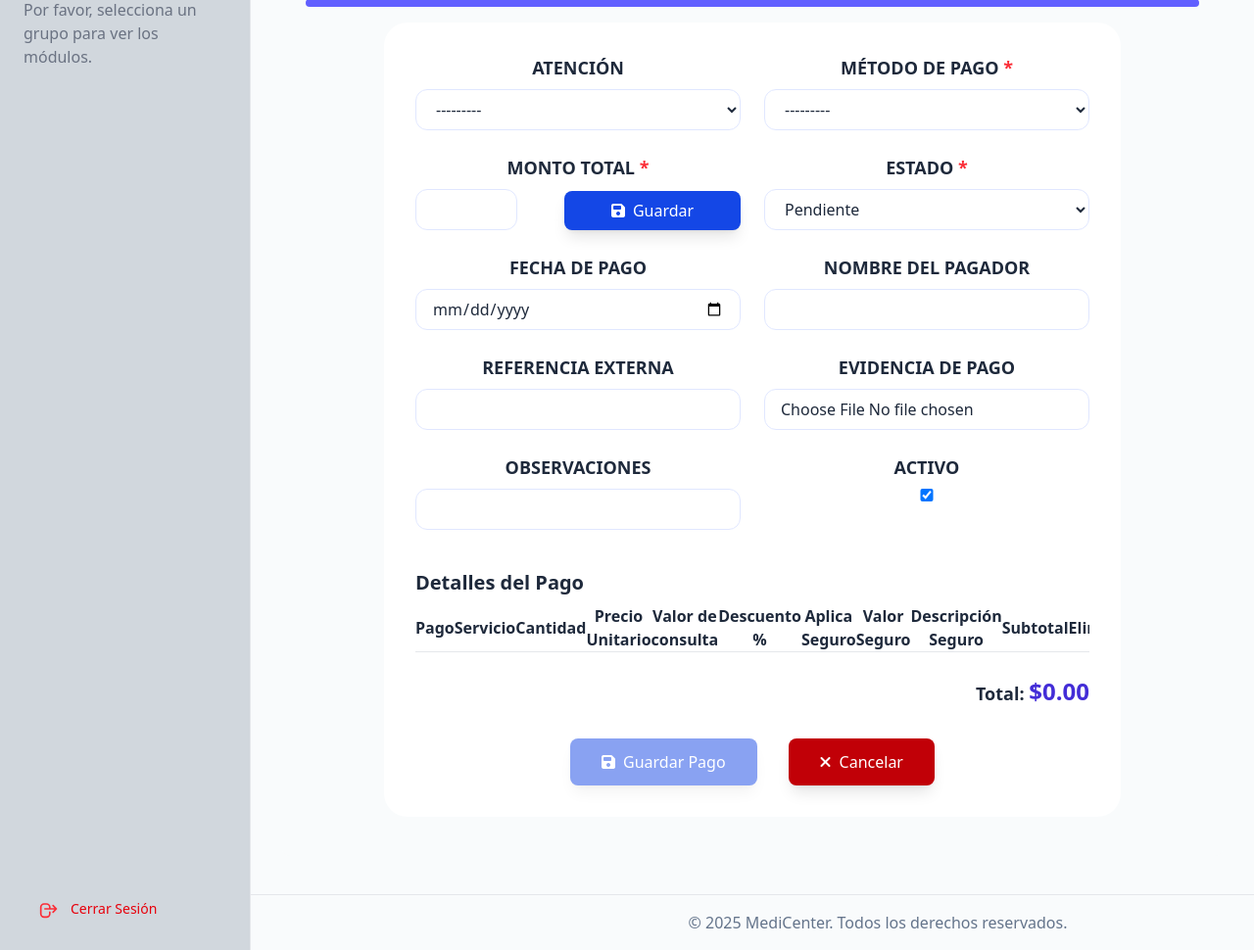
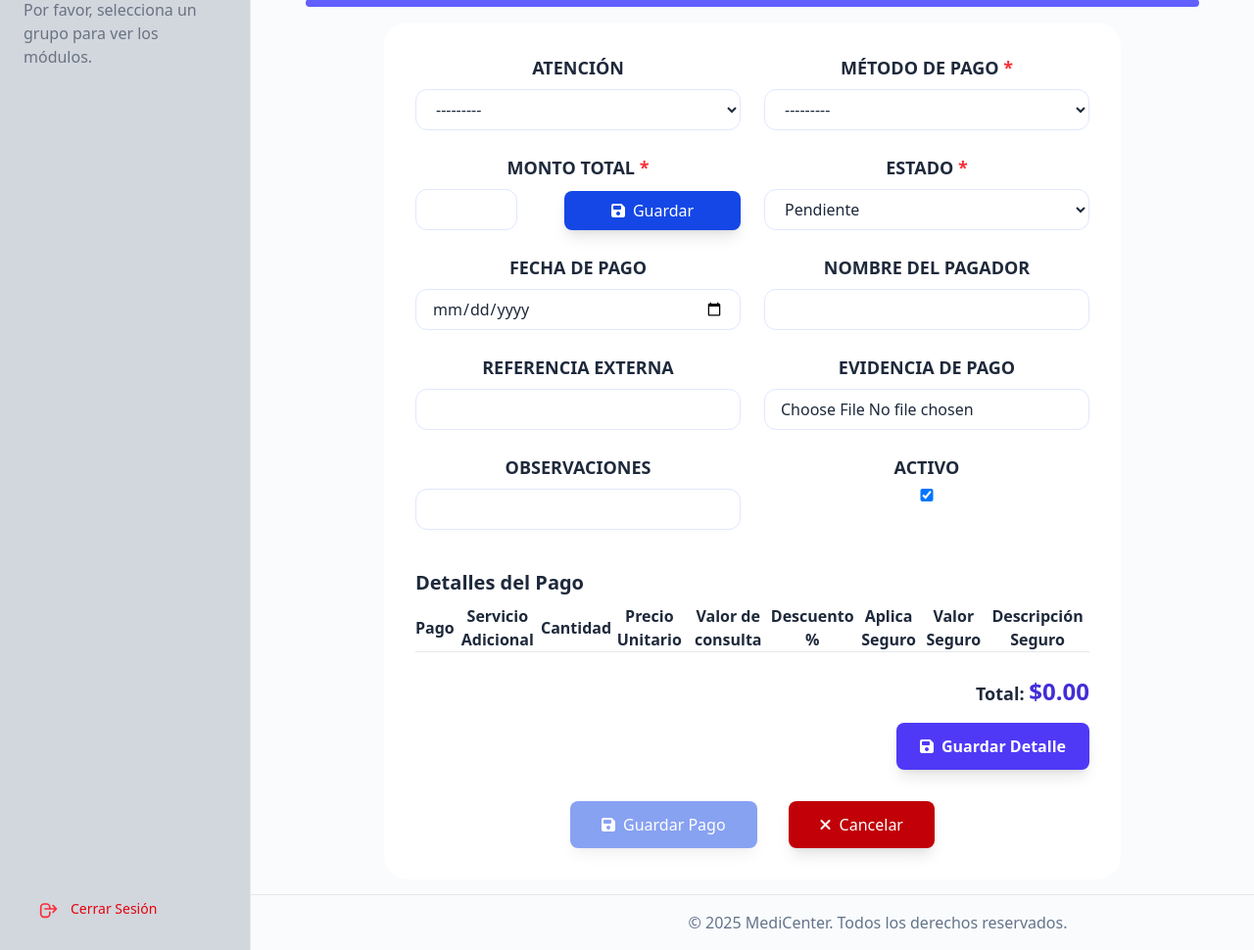
Before and after one commit to Srodriguezr8/app_security_tailwind, a Django app: page /doctor/pagos/nuevo/ in a window 1280 px wide. Shown: the part 154-1124 px from the top of the page at 98% size. Run offline with Django 5.2, Linux system fonts and the light colour scheme; a user stored in the database is signed in; tables that the repository leaves empty hold one stand-in row (values such as "Sample post"); lists and menus that the app fills with data are empty; style sheets or scripts are compiled from the project's sources; some libraries are stand-ins or nearby versions.

Commit message:
falta arreglar bugs, seguir indicaciones del documento para agregar los cambios

```diff
--- a/applications/doctor/forms/ordenpago.py
+++ b/applications/doctor/forms/ordenpago.py
@@ -39,6 +39,7 @@ class DetallePagoForm(forms.ModelForm):
             # ... y cualquier otro campo
         ]
         widgets = {
+            'precio_unitario': forms.TextInput(attrs={'readonly': 'readonly'}),
             'valor_consulta': forms.TextInput(attrs={'readonly': 'readonly'}),
         }
     def __init__(self, *args, **kwargs):
--- a/applications/doctor/urls.py
+++ b/applications/doctor/urls.py
@@ -3,7 +3,7 @@ from applications.doctor.views.agenda_cita import AgendaCitaMedicaListView, add_
 from applications.doctor.views.atencion_medica import AtencionListView, AtencionCreateView, AtencionUpdateView, \
     AtencionDeleteView
 from applications.doctor.views.pago import ( PagoListView, PagoCreateView, PagoUpdateView, PagoDeleteView)
-from applications.doctor.views.ordenpago import OrdenPagoCreateView, crear_servicio_adicional, get_valor_consulta
+from applications.doctor.views.ordenpago import OrdenPagoCreateView, crear_servicio_adicional, get_valor_consulta, get_costo_servicio_adicional, guardar_detalle_pago
 
 app_name='doctor' # define un espacio de nombre para la aplicacion
 urlpatterns = [
@@ -28,4 +28,8 @@ urlpatterns = [
   path('api/servicio_adicional/crear/', crear_servicio_adicional, name='crear_servicio_adicional'),
   #Api MONTO TOTAL
   path('api/get_valor_consulta/<int:pago_id>/', get_valor_consulta, name='get_valor_consulta'),
+  #API AUTOMATIZACION SERVICIO ADICIONAL
+  path('api/get_costo_servicio/<int:servicio_id>/', get_costo_servicio_adicional, name='get_costo_servicio'),
+  #API GUARDAR DETALLE PAGO
+  path('api/guardar_detalle_pago/', guardar_detalle_pago, name='guardar_detalle_pago'),
 ]
--- a/templates/core/pago/form.html
+++ b/templates/core/pago/form.html
@@ -111,7 +111,7 @@
                             <thead>
                                 <tr>
                                     <th>Pago</th>
-                                    <th>Servicio</th>
+                                    <th>Servicio Adicional</th>
                                     <th>Cantidad</th>
                                     <th>Precio Unitario</th>
                                     <th>Valor de consulta</th>
@@ -119,8 +119,8 @@
                                     <th>Aplica Seguro</th>
                                     <th>Valor Seguro</th>
                                     <th>Descripción Seguro</th>
-                                    <th>Subtotal</th>
-                                    <th>Eliminar</th>
+                                <!--   <th>Subtotal</th>-->
+                                <!--   <th>Eliminar</th>-->
                                 </tr>
                             </thead>
                             <tbody>
@@ -141,7 +141,7 @@
                                     <td>{{ dform.aplica_seguro }}</td>
                                     <td>{{ dform.valor_seguro }}</td>
                                     <td>{{ dform.descripcion_seguro }}</td>
-                                    <td>{{ dform.subtotal_view }}</td>
+                                <!--   <td>{{ dform.subtotal_view }}</td>-->
                                     <td>
                                         {% if dform.instance.pk %}
                                             {{ dform.DELETE }}
@@ -157,6 +157,15 @@
                                 ${{ form.monto_total.value|default:"0.00" }}
                             </span>
                         </div>
+                    </div>
+                    <div class="flex justify-end mt-4">
+                        <button type="button"
+                            id="btn-guardar-detalle"
+                            class="bg-indigo-600 hover:bg-indigo-700 text-white rounded-lg px-6 py-3 text-base font-bold shadow-lg flex items-center"
+                            style="min-width:180px;">
+                            <i class="fa-solid fa-save mr-2"></i>
+                            Guardar Detalle
+                        </button>
                     </div>
                     <div class="flex flex-col md:flex-row justify-center items-center mt-8 space-y-3 md:space-y-0 md:space-x-8">
                         <button type="button" id="btn-guardar-pago"
@@ -201,23 +210,31 @@
 <script src="https://www.paypal.com/sdk/js?client-id=AS4WYQGQC7fxxj__tQaHEy-gJHOTZyW5SMgAgKFUKGozhlu35csxXGKm_2dGdnaDU2l0q-LBFRmJyt33&currency=USD&components=buttons,marks,hosted-fields"></script>
 
 <script>
-// Actualiza el total y habilita/deshabilita el botón
+// --------- TOTAL Y SUBTOTAL ---------
+function calcularSubtotal(row) {
+    let cantidad = parseFloat(row.querySelector('input[name$="cantidad"]')?.value || 0);
+    let precio = parseFloat(row.querySelector('input[name$="precio_unitario"]')?.value || 0);
+    let valor_consulta = parseFloat(row.querySelector('input[name$="valor_consulta"]')?.value || 0);
+    let descuento = parseFloat(row.querySelector('input[name$="descuento_porcentaje"]')?.value || 0);
+    let aplica_seguro = row.querySelector('input[name$="aplica_seguro"]')?.checked;
+    let valor_seguro = parseFloat(row.querySelector('input[name$="valor_seguro"]')?.value || 0);
+
+    let base = cantidad * ((aplica_seguro && valor_seguro) ? valor_seguro : precio);
+    base += valor_consulta;
+    let subtotal = base - (base * (descuento / 100));
+    if (valor_seguro > 0) {
+        subtotal -= valor_seguro;
+    }
+    return subtotal > 0 ? subtotal : 0;
+}
+
 function actualizarTotal() {
     let total = 0;
     document.querySelectorAll('tbody tr').forEach(row => {
-        let cantidad = parseFloat(row.querySelector('input[name$="cantidad"]')?.value || 0);
-        let precio = parseFloat(row.querySelector('input[name$="precio_unitario"]')?.value || 0);
-        let valor_consulta = parseFloat(row.querySelector('input[name$="valor_consulta"]')?.value || 0);
-        let descuento = parseFloat(row.querySelector('input[name$="descuento_porcentaje"]')?.value || 0);
-        let aplica_seguro = row.querySelector('input[name$="aplica_seguro"]')?.checked;
-        let valor_seguro = parseFloat(row.querySelector('input[name$="valor_seguro"]')?.value || 0);
-        let subtotal = 0;
-        let base = (aplica_seguro && valor_seguro) ? valor_seguro : precio;
-        base += valor_consulta;
-        subtotal = (base - (base * (descuento / 100))) * cantidad;
-        if (subtotal > 0) total += subtotal;
+        let subtotal = calcularSubtotal(row);
         var subtotalInput = row.querySelector('input[name$="subtotal_view"]');
         if (subtotalInput) subtotalInput.value = subtotal ? subtotal.toFixed(2) : '';
+        if (subtotal > 0) total += subtotal;
     });
     document.getElementById('total-pago').textContent = '$' + total.toFixed(2);
 
@@ -231,23 +248,145 @@ function actualizarTotal() {
         botonGuardar.classList.add('opacity-50', 'cursor-not-allowed');
     }
 }
+
+// --------- DELEGACIÓN: autocompleta PRECIO UNITARIO y VALOR CONSULTA ---------
+document.addEventListener('change', function(e){
+    // Servicio Adicional => Precio Unitario
+    if(e.target && e.target.matches('select[name$="servicio_adicional"]')) {
+        const selectServicio = e.target;
+        const servicioId = selectServicio.value;
+        if (servicioId) {
+            fetch(`/doctor/api/get_costo_servicio/${servicioId}/`)
+            .then(resp => resp.json())
+            .then(data => {
+                if (data.costo_servicio !== undefined) {
+                    const row = selectServicio.closest('tr');
+                    if (row) {
+                        const inpPrecio = row.querySelector('input[name$="precio_unitario"]');
+                        if (inpPrecio) {
+                            inpPrecio.value = data.costo_servicio;
+                            inpPrecio.dispatchEvent(new Event('input')); // recalcula subtotal
+                        }
+                    }
+                }
+            });
+        }
+    }
+    // Pago => Valor Consulta
+    if(e.target && e.target.matches('select[name$="pago"]')) {
+        const selectPago = e.target;
+        const pagoId = selectPago.value;
+        if (pagoId) {
+            fetch(`/doctor/api/get_valor_consulta/${pagoId}/`)
+            .then(resp => resp.json())
+            .then(data => {
+                if (data.valor_consulta !== undefined) {
+                    const row = selectPago.closest('tr');
+                    if (row) {
+                        const inpValorConsulta = row.querySelector('input[name$="valor_consulta"]');
+                        if (inpValorConsulta) {
+                            inpValorConsulta.value = data.valor_consulta;
+                            inpValorConsulta.dispatchEvent(new Event('input'));
+                        }
+                    }
+                }
+            });
+        }
+    }
+});
+
+// --------- BOTÓN GUARDAR DETALLE (SÓLO para la fila activa) ---------
+document.addEventListener('DOMContentLoaded', function() {
+    const btnGuardarDetalle = document.getElementById('btn-guardar-detalle');
+    if (btnGuardarDetalle) {
+        btnGuardarDetalle.addEventListener('click', function() {
+            // Encuentra la fila activa (la que el usuario llenó o modificó)
+            let filaActiva = null;
+            document.querySelectorAll('tbody tr').forEach(row => {
+                // Si la fila tiene al menos un campo con valor (excepto los selects vacíos)
+                let campos = row.querySelectorAll('input, select');
+                let hayDatos = Array.from(campos).some(input =>
+                    (input.tagName === 'INPUT' && input.type !== 'hidden' && input.value && input.value != "0" && input.value != "") ||
+                    (input.tagName === 'SELECT' && input.value && input.value !== "")
+                );
+                if (hayDatos) {
+                    filaActiva = row;
+                }
+            });
+            if (!filaActiva) {
+                alert('Completa al menos un detalle para guardar.');
+                return;
+            }
+            // Prepara los datos
+            const data = {
+                pago: filaActiva.querySelector('select[name$="pago"]')?.value,
+                servicio_adicional: filaActiva.querySelector('select[name$="servicio_adicional"]')?.value,
+                cantidad: filaActiva.querySelector('input[name$="cantidad"]')?.value,
+                precio_unitario: filaActiva.querySelector('input[name$="precio_unitario"]')?.value,
+                valor_consulta: filaActiva.querySelector('input[name$="valor_consulta"]')?.value,
+                descuento_porcentaje: filaActiva.querySelector('input[name$="descuento_porcentaje"]')?.value,
+                aplica_seguro: filaActiva.querySelector('input[name$="aplica_seguro"]')?.checked,
+                valor_seguro: filaActiva.querySelector('input[name$="valor_seguro"]')?.value,
+                descripcion_seguro: filaActiva.querySelector('input[name$="descripcion_seguro"]')?.value,
+            };
+            if (!data.pago || !data.servicio_adicional) {
+                alert('Debes seleccionar el Pago y Servicio Adicional.');
+                return;
+            }
+            fetch('/doctor/api/guardar_detalle_pago/', {
+                method: 'POST',
+                headers: {
+                    'Content-Type': 'application/json',
+                    'X-CSRFToken': document.querySelector('[name=csrfmiddlewaretoken]').value
+                },
+                body: JSON.stringify(data)
+            })
+            .then(resp => resp.json())
+            .then(res => {
+                if(res.ok){
+                    // Feedback visual bonito
+                    btnGuardarDetalle.classList.remove("bg-indigo-600");
+                    btnGuardarDetalle.classList.add("bg-green-600");
+                    btnGuardarDetalle.innerHTML = '<i class="fa-solid fa-check mr-2"></i> Guardado';
+                    setTimeout(() => {
+                        btnGuardarDetalle.classList.add("bg-indigo-600");
+                        btnGuardarDetalle.classList.remove("bg-green-600");
+                        btnGuardarDetalle.innerHTML = '<i class="fa-solid fa-save mr-2"></i> Guardar Detalle';
+                    }, 1500);
+
+                    // Limpia los campos excepto select de pago
+                    filaActiva.querySelectorAll('input:not([name$="pago"]), select:not([name$="pago"])').forEach(el => {
+                        if (el.type == "checkbox") el.checked = false;
+                        else el.value = '';
+                    });
+                    actualizarTotal();
+                }else{
+                    alert('Error al guardar: ' + (res.error || 'Verifica los datos'));
+                }
+            }).catch(() => {
+                alert('Error de conexión al guardar el detalle.');
+            });
+        });
+    }
+});
+
+// --------- RECALCULA TOTAL SIEMPRE ---------
 document.addEventListener('input', function(e) {
     if (e.target.closest('tbody')) actualizarTotal();
 });
 document.addEventListener('DOMContentLoaded', actualizarTotal);
 
-// Mostrar el modal al intentar guardar
+// ---- MODAL PAGO (igual que tu código) ----
 document.getElementById('btn-guardar-pago').addEventListener('click', function() {
     if (!this.disabled) {
         document.getElementById('modal-metodo-pago').classList.remove('hidden');
     }
 });
-// Cerrar modal
 document.getElementById('cerrar-modal-metodo').onclick = function() {
     document.getElementById('modal-metodo-pago').classList.add('hidden');
 };
 
-// ---- PAGO Y MODAL ----
+// ---- PAGO Y MODAL PAYPAL ----
 let metodoSeleccionado = null;
 let totalActual = 0;
 function getTotalActual() {
@@ -312,9 +451,8 @@ function mostrarPayPal() {
     }).render('#paypal-btn-container');
 }
 
-// Sincronizar el total visual con el monto_total escrito y autosize observaciones
+// --------- EL RESTO DE TU SCRIPT (autosize, modales de servicios, mensajes, etc) SIGUE IGUAL ---------
 document.addEventListener('DOMContentLoaded', function() {
-    // --------- TOTAL Y AUTOSIZE OBSERVACIONES ---------
     var montoInput = document.querySelector('input[name="monto_total"]');
     var totalSpan = document.getElementById('total-pago');
     function actualizarTotalInner() {
@@ -347,7 +485,7 @@ document.addEventListener('DOMContentLoaded', function() {
         }, 3000);
     }
 
-    // --------- MODAL SERVICIO ADICIONAL (AJAX) ---------
+    // ---- MODAL SERVICIO ADICIONAL AJAX, etc... IGUAL ----
     let selectActualServicio = null;
     window.abrirModalServicio = function(btn) {
         selectActualServicio = btn.parentNode.querySelector('select');
@@ -408,71 +546,21 @@ document.addEventListener('DOMContentLoaded', function() {
         });
     }
 
-    // --------- AUTOLLENA VALOR DE CONSULTA AL SELECCIONAR PAGO ---------
-    document.querySelectorAll('select[name$="pago"]').forEach(function(selectPago){
-        selectPago.addEventListener('change', function(){
-            const pagoId = this.value;
-            if (pagoId) {
-                fetch(`/doctor/api/get_valor_consulta/${pagoId}/`)
-                .then(resp => resp.json())
-                .then(data => {
-                    if (data.valor_consulta !== undefined) {
-                        const row = selectPago.closest('tr');
-                        if (row) {
-                            const inpValorConsulta = row.querySelector('input[name$="valor_consulta"]');
-                            if (inpValorConsulta) {
-                                inpValorConsulta.value = data.valor_consulta;
-                                inpValorConsulta.dispatchEvent(new Event('input'));
-                            }
-                        }
-                    }
-                });
-            }
-        });
-    });
-
-    // --------- CÁLCULO DE SUBTOTAL (SUMA PRECIO + VALOR DE CONSULTA) ---------
-    document.addEventListener('input', function(e) {
-        document.querySelectorAll('tbody tr').forEach(function(row) {
-            var cantidad = parseFloat(row.querySelector('input[name$="cantidad"]')?.value || 0);
-            var precio = parseFloat(row.querySelector('input[name$="precio_unitario"]')?.value || 0);
-            var valor_consulta = parseFloat(row.querySelector('input[name$="valor_consulta"]')?.value || 0);
-            var descuento = parseFloat(row.querySelector('input[name$="descuento_porcentaje"]')?.value || 0);
-            var aplica_seguro = row.querySelector('input[name$="aplica_seguro"]')?.checked;
-            var valor_seguro = parseFloat(row.querySelector('input[name$="valor_seguro"]')?.value || 0);
-            var subtotal = 0;
-            var base = (aplica_seguro && valor_seguro) ? valor_seguro : precio;
-            base += valor_consulta;
-            subtotal = (base - (base * (descuento / 100))) * cantidad;
-            var subtotalInput = row.querySelector('input[name$="subtotal_view"]');
-            if (subtotalInput) subtotalInput.value = subtotal ? subtotal.toFixed(2) : '';
-        });
-        actualizarTotal();
-    });
-
     // --------- TOTAL AUTOMÁTICO AL CARGAR ---------
     function actualizarTotalPagoAlCargar() {
         let total = 0;
         document.querySelectorAll('tbody tr').forEach(row => {
-            let cantidad = parseFloat(row.querySelector('input[name$="cantidad"]')?.value || 0);
-            let precio = parseFloat(row.querySelector('input[name$="precio_unitario"]')?.value || 0);
-            let valor_consulta = parseFloat(row.querySelector('input[name$="valor_consulta"]')?.value || 0);
-            let descuento = parseFloat(row.querySelector('input[name$="descuento_porcentaje"]')?.value || 0);
-            let aplica_seguro = row.querySelector('input[name$="aplica_seguro"]')?.checked;
-            let valor_seguro = parseFloat(row.querySelector('input[name$="valor_seguro"]')?.value || 0);
-            let subtotal = 0;
-            let base = (aplica_seguro && valor_seguro) ? valor_seguro : precio;
-            base += valor_consulta;
-            subtotal = (base - (base * (descuento / 100))) * cantidad;
-            if (subtotal > 0) total += subtotal;
+            let subtotal = calcularSubtotal(row);
             var subtotalInput = row.querySelector('input[name$="subtotal_view"]');
             if (subtotalInput) subtotalInput.value = subtotal ? subtotal.toFixed(2) : '';
+            if (subtotal > 0) total += subtotal;
         });
         document.getElementById('total-pago').textContent = '$' + total.toFixed(2);
     }
     actualizarTotalPagoAlCargar();
 });
 </script>
+
 
 <!-- Modal para crear servicio adicional -->
 <div id="modal-servicio" class="fixed inset-0 z-50 flex items-center justify-center hidden"
```
Also changed, not shown: applications/doctor/views/ordenpago.py (+35 -0 lines).
